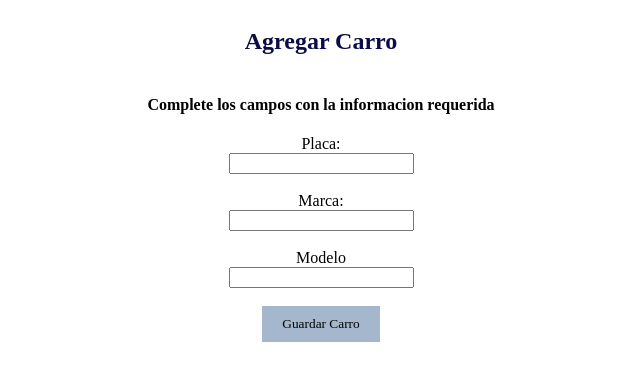
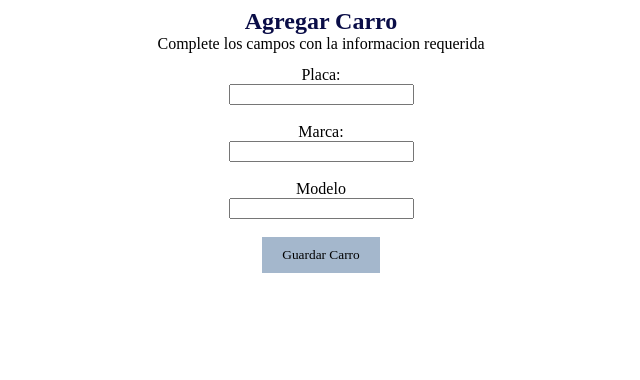
Before and after one commit to EmilianoCarb/proyectoApi, a website with bundled scripts: page index.html in a window 1280 px wide. Shown: the whole page, without its empty margins (319-959 px from the left). Built offline with nearby package versions, Linux system fonts and the light colour scheme.

Commit message:
cambios de css

```diff
--- a/style.css
+++ b/style.css
@@ -16,6 +16,7 @@ h2 {
     font-size: 24px;
     color: rgb(10, 13, 71);
     align-items: center;
+    margin-bottom: 0%;
 }
 
 div {
@@ -29,5 +30,15 @@ form {
     display: flex;
     flex-direction: column;
     align-items: center;
+    margin-top: 1%;
+}
 
+h4 {
+    font-weight: normal;
+    margin-top: 0;
+    margin-bottom: 5%;
 }
+
+h4,h2 {
+    margin: 0%;
+}
```
